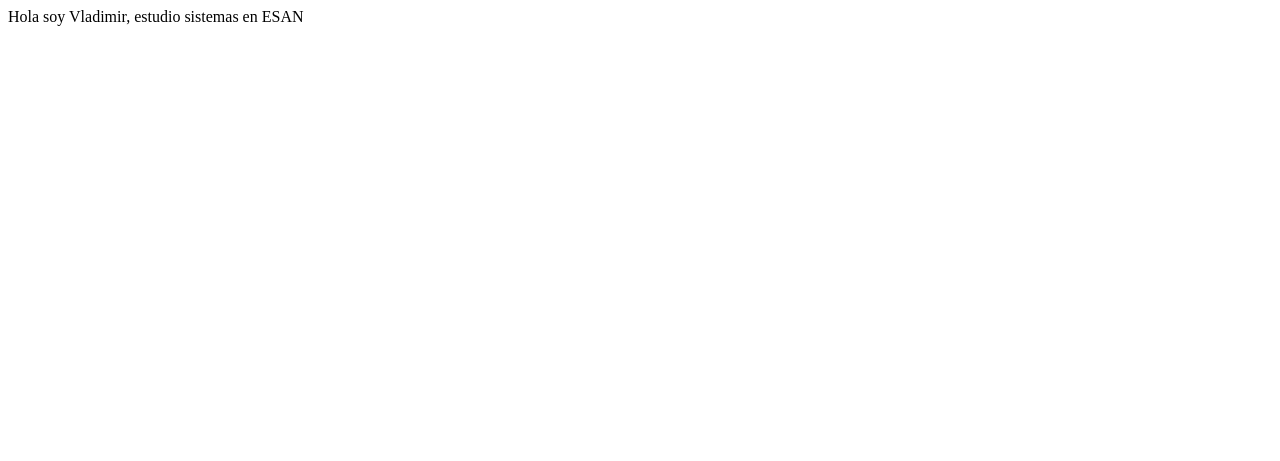
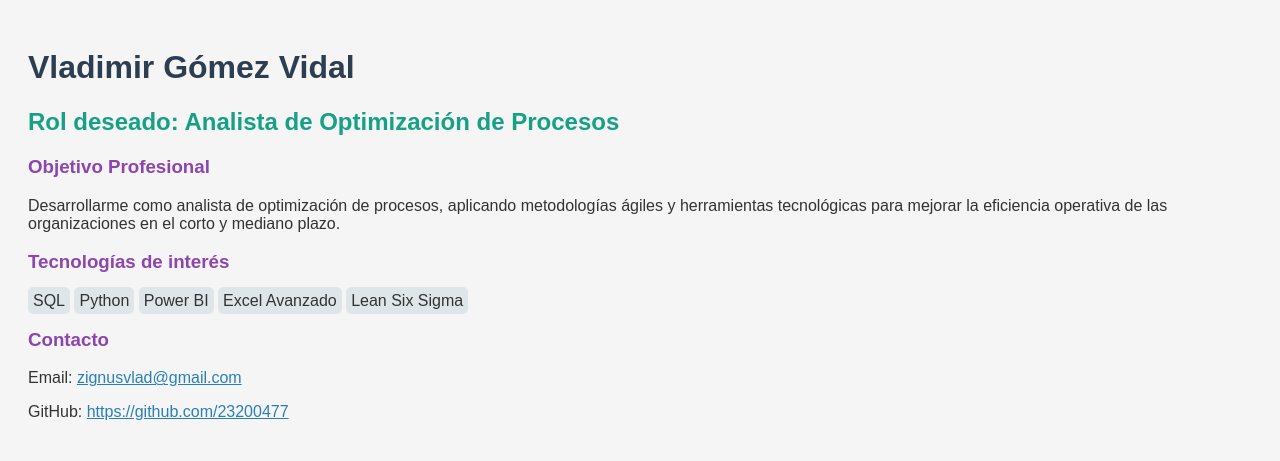
Before and after one commit to 23200477/profile, a plain HTML site: page index.html in a window 1280 px wide. Drawn offline with Linux system fonts and the light colour scheme.

Commit message:
se añadieron colores, etiquetas y links

```diff
--- a/index.html
+++ b/index.html
@@ -1,11 +1,34 @@
 <!DOCTYPE html>
-<html lang="en">
+<html lang="es">
 <head>
     <meta charset="UTF-8">
     <meta name="viewport" content="width=device-width, initial-scale=1.0">
-    <title>Document</title>
+    <title>Perfil de Vladimir Gómez Vidal</title>
 </head>
-<body>
-    Hola soy Vladimir, estudio sistemas en ESAN
+<body style="font-family: Arial, sans-serif; background-color: #f5f5f5; color: #333; padding: 20px;">
+
+    <h1 style="color: #2c3e50;">Vladimir Gómez Vidal</h1>
+    <h2 style="color: #16a085;">Rol deseado: Analista de Optimización de Procesos</h2>
+
+    <h3 style="color: #8e44ad;">Objetivo Profesional</h3>
+    <p>
+        Desarrollarme como analista de optimización de procesos, aplicando metodologías ágiles
+        y herramientas tecnológicas para mejorar la eficiencia operativa de las organizaciones
+        en el corto y mediano plazo.
+    </p>
+
+    <h3 style="color: #8e44ad;">Tecnologías de interés</h3>
+    <p>
+        <span style="background-color: #dfe6e9; padding: 5px; border-radius: 5px;">SQL</span>
+        <span style="background-color: #dfe6e9; padding: 5px; border-radius: 5px;">Python</span>
+        <span style="background-color: #dfe6e9; padding: 5px; border-radius: 5px;">Power BI</span>
+        <span style="background-color: #dfe6e9; padding: 5px; border-radius: 5px;">Excel Avanzado</span>
+        <span style="background-color: #dfe6e9; padding: 5px; border-radius: 5px;">Lean Six Sigma</span>
+    </p>
+
+    <h3 style="color: #8e44ad;">Contacto</h3>
+    <p>Email: <a href="mailto:zignusvlad@gmail.com" style="color: #2980b9;">zignusvlad@gmail.com</a></p>
+    <p>GitHub: <a href="https://github.com/23200477" target="_blank" style="color: #2980b9;">https://github.com/23200477</a></p>
+
 </body>
 </html>
```
